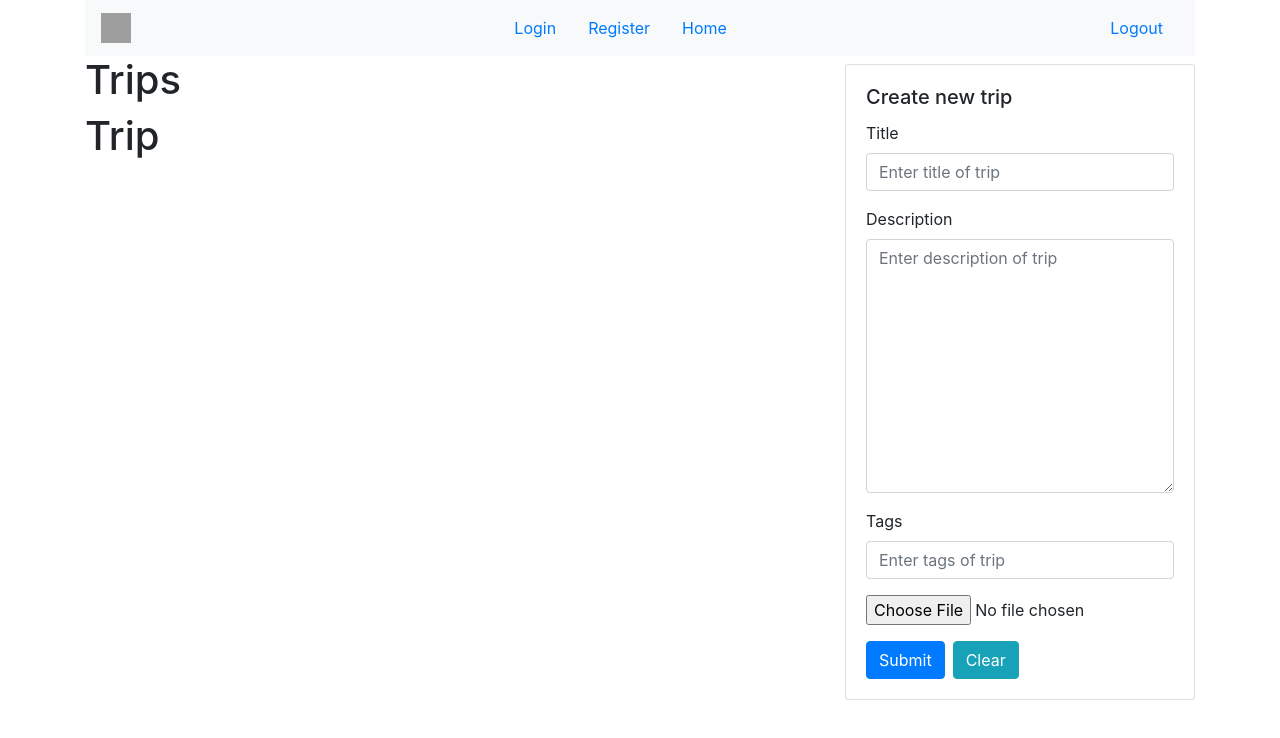
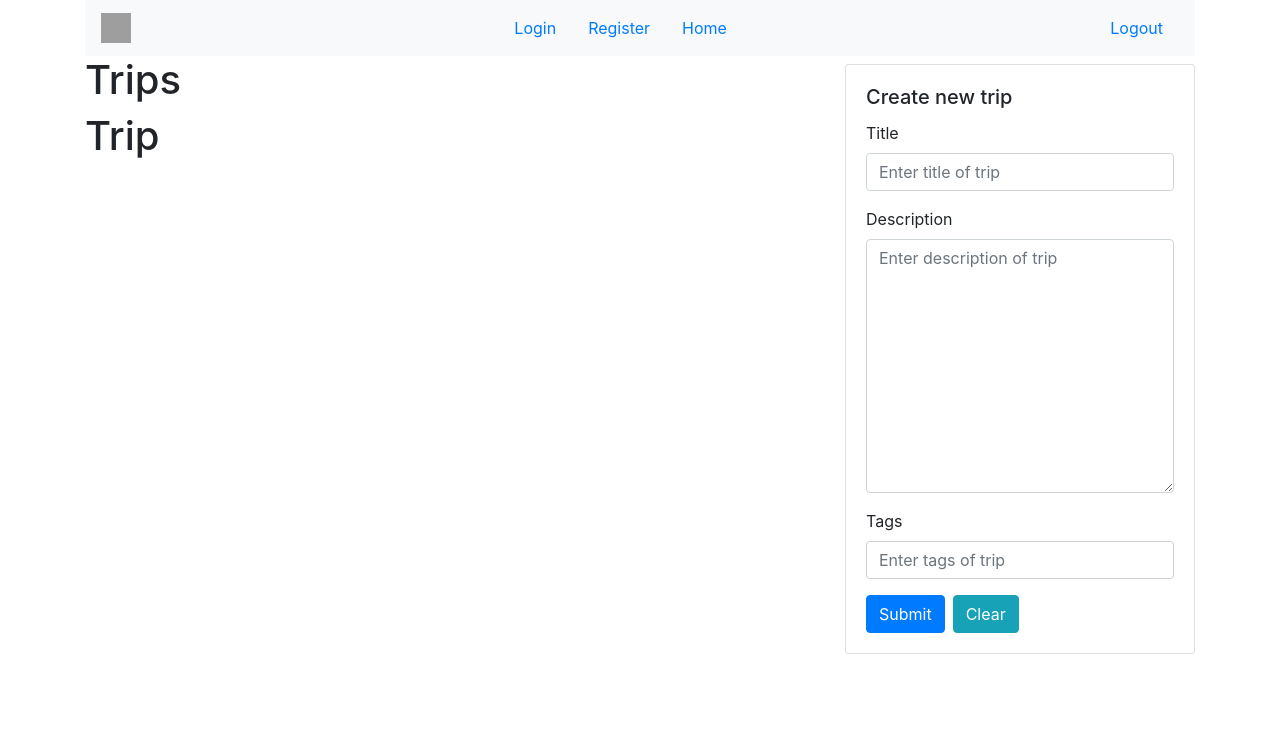
Before and after one commit to egan16/thebeatentrail, a React (Create React App) app in the folder client/: page / in a window 1280 px wide. Shown: the top 738 px of the page. Built offline with nearby package versions, Linux system fonts and the light colour scheme; no server answers; grey boxes are pictures that could not be loaded.

Commit message:
comment out file base image upload. causing 409

```diff
--- a/client/src/components/Form/TripForm/TripForm.js
+++ b/client/src/components/Form/TripForm/TripForm.js
@@ -1,6 +1,6 @@
 import React, { useState } from 'react';
 import { Form, Button, Card } from 'react-bootstrap';
-import FileBase from 'react-file-base64';
+// import FileBase from 'react-file-base64';
 import { useDispatch } from 'react-redux';
 
 import { createTrip } from '../../../actions/trips';
@@ -75,14 +75,14 @@ const TripForm = () =>  {
               onChange={(e) => setTripData({ ... tripData, tags: e.target.value })}
             />
           </Form.Group>
-          <Form.Group controlId="selectedFile">
+          {/* <Form.Group controlId="selectedFile">
             <FileBase
               type="file"
               multiple={false}
               //callback function to convert image to string and sets it to state value for selectedFile
               onDone={(base64) => setTripData({ ... tripData, selectedFile: base64 })}
             />
-          </Form.Group>
+          </Form.Group> */}
           <Button variant="primary" type="submit">
             Submit
           </Button>
```
